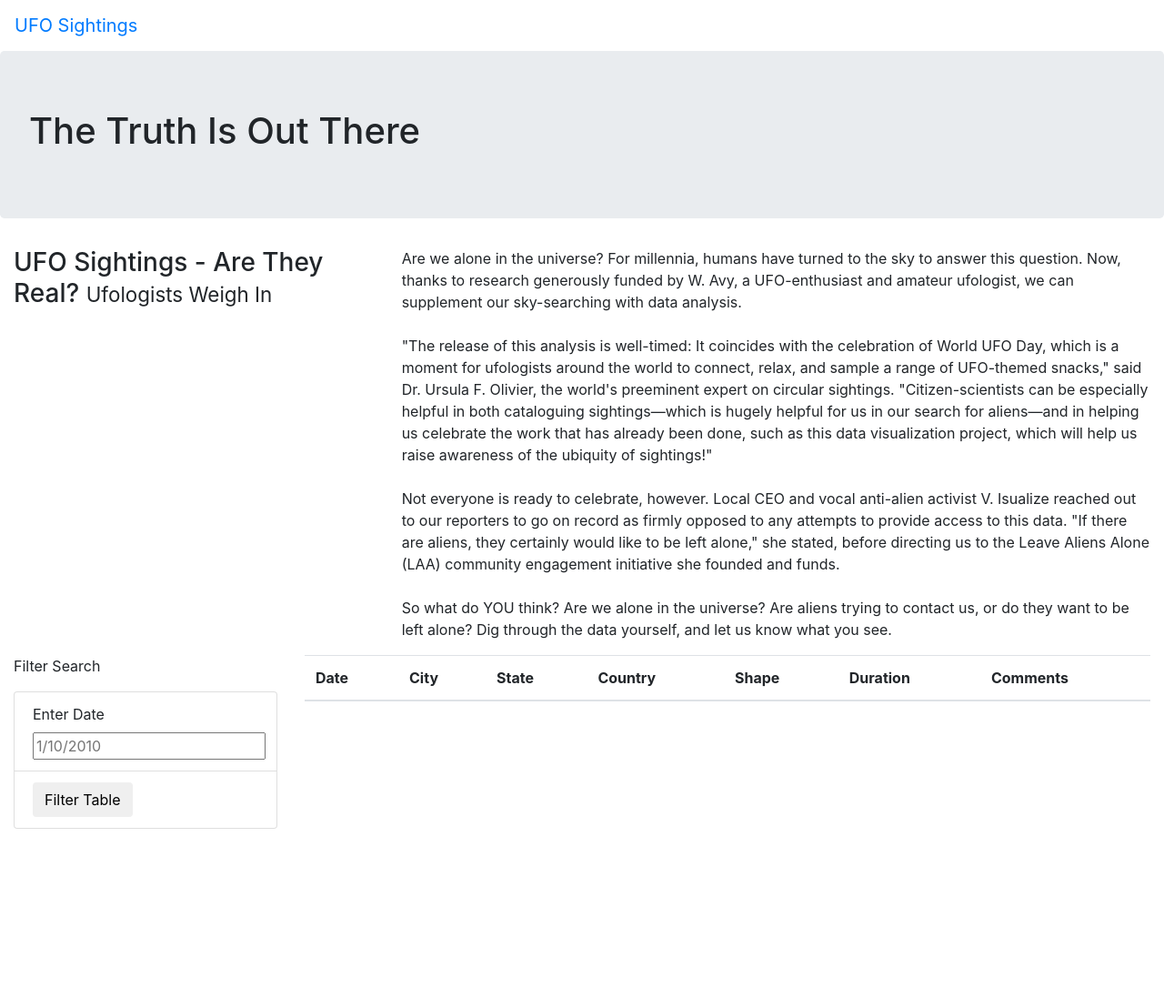
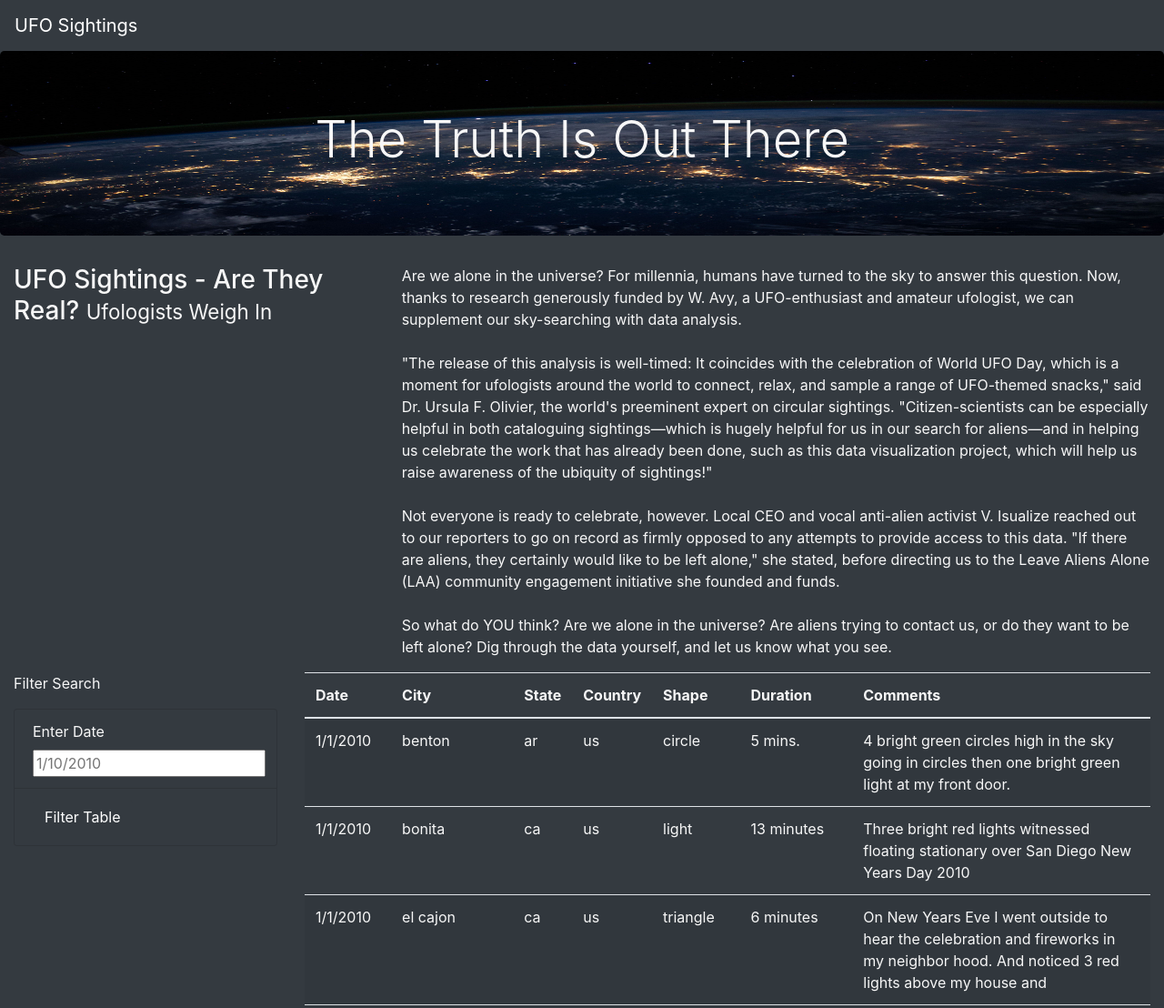
Before and after one commit to FreshOats/UFOs, a plain HTML site: page index.html in a window 1280 px wide. Shown: the top 1108 px of the page at 91% size. Before the commit the page ends 911 px from the top, so only its background shows below. Drawn offline with nearby package versions, Linux system fonts and the light colour scheme.

Commit message:
updated css

```diff
--- a/index.html
+++ b/index.html
@@ -13,15 +13,15 @@
     />
     <link rel="stylesheet" href="static/css/style.css">
 </head>
-<body>
+<body class="bg-dark">
     <div class="wrapper">
-        <nav class="navbar navbar-expand-lg">
+        <nav class="navbar navbar-dark bg-dark navbar-expand-lg">
             <a class="navbar-brand" href="index.html">UFO Sightings</a>
 
         </nav>
     </div>
     <div class='jumbotron'>
-        <h1>The Truth Is Out There</h1>
+        <h1 class="display-4">The Truth Is Out There</h1>
     </div>
     <div class="container-fluid">
         <div class="row">
@@ -51,15 +51,15 @@
     <div class="container-fluid">
         <div class="row">
             <div class="col-md-3">
-                <form>
+                <form class="bg-dark">
                     <p>Filter Search</p>
-                    <ul class="list-group">
-                        <li class="list-group-item">
+                    <ul class="list-group bg-dark">
+                        <li class="list-group-item bg-dark">
                             <label for="date">Enter Date</label>
                             <input type="text" placeholder="1/10/2010" id="datetime" />
                         </li>
-                        <li class="list-group-item">
-                            <button id="filter-btn" type="button" class="btn btn-default">Filter Table</button>
+                        <li class="list-group-item bg-dark">
+                            <button id="filter-btn" type="button" class="btn btn-dark">Filter Table</button>
                         </li>
                     </ul>
                 </form>
@@ -83,4 +83,7 @@
         </div>
     </div>
 </body>
+<script src="https://cdnjs.cloudflare.com/ajax/libs/d3/4.11.0/d3.js"></script>
+<script src="static/js/data.js"></script>
+<script src="static/js/app.js"></script>
 </html>
--- a/static/css/style.css
+++ b/static/css/style.css
@@ -0,0 +1,11 @@
+body {
+
+    color: #f7f7f7;
+}
+
+.jumbotron {
+
+    background-image: url(../images/nasa.jpg);
+    background-size: 100% 100%;
+    text-align: center;
+}
```
Also changed, not shown: static/images/nasa.jpg (added).
